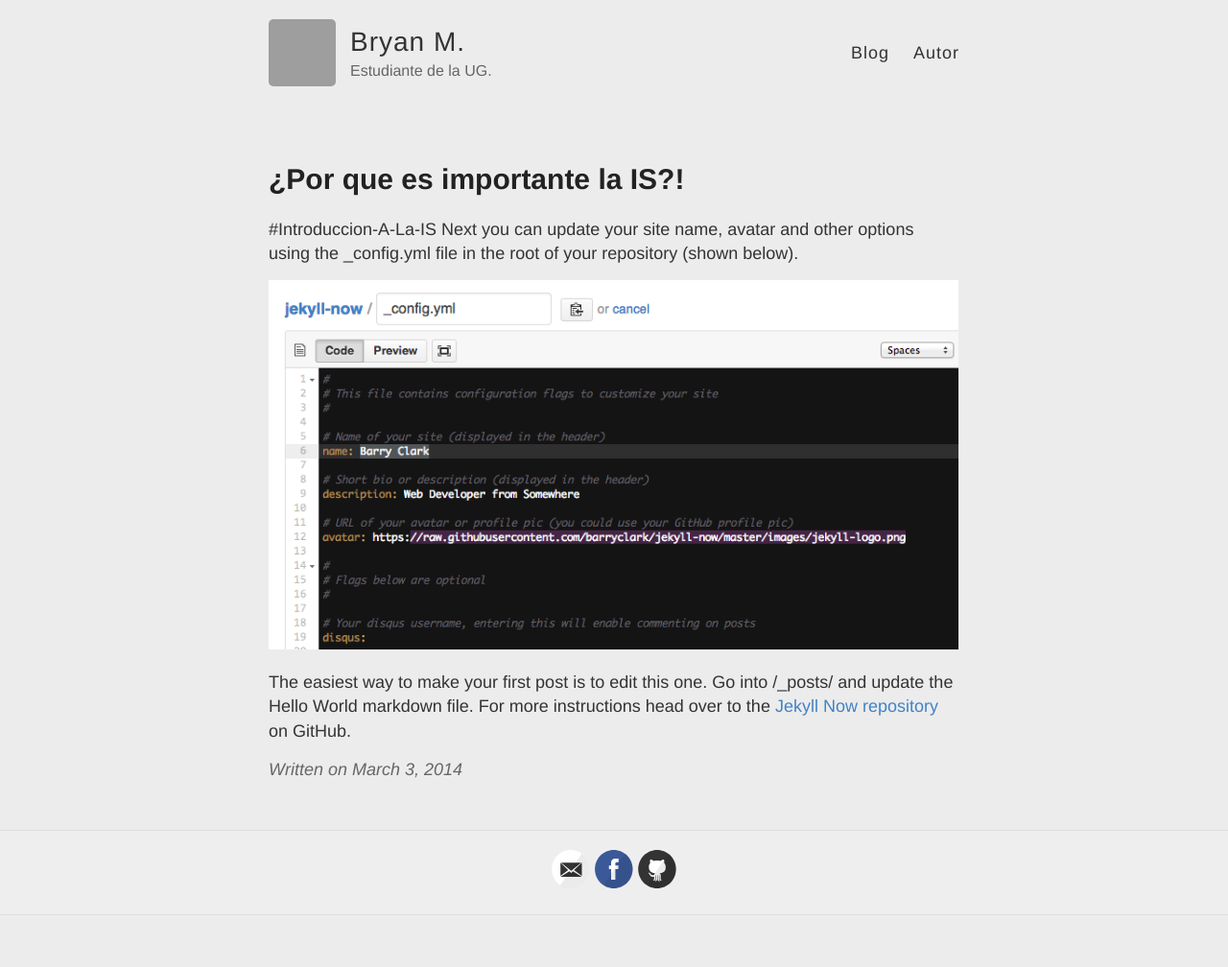
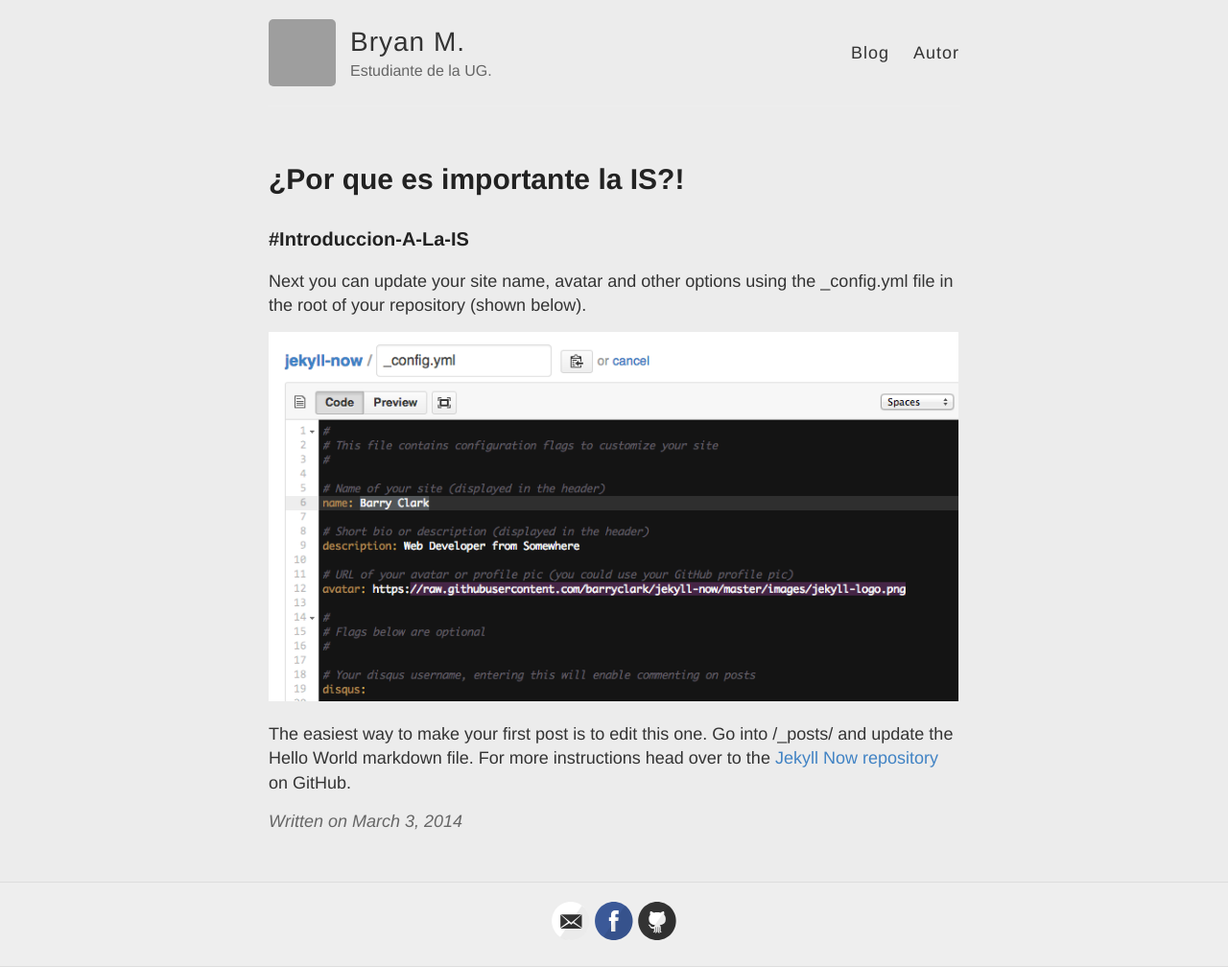
Before and after one commit to bryanjosemurillocamacho/bryanjosemurillocamacho.github.io, a Jekyll site: the page built from _posts/2014-3-3-Hello-World.md, in a window 1280 px wide. Shown: the whole page at 96% size. Built offline with Jekyll 4.4.1, drawn with Linux system fonts in a browser that asks for light colours; before the commit the page ends 954 px from its top, so only the background shows below that; grey boxes are pictures that could not be loaded.

```diff
--- a/_posts/2014-3-3-Hello-World.md
+++ b/_posts/2014-3-3-Hello-World.md
@@ -3,7 +3,7 @@ layout: post
 title: ¿Por que es importante la IS?!
 ---
 
-#Introduccion-A-La-IS Next you can update your site name, avatar and other options using the _config.yml file in the root of your repository (shown below).
+<h3>#Introduccion-A-La-IS</h3> Next you can update your site name, avatar and other options using the _config.yml file in the root of your repository (shown below).
 
 ![_config.yml]({{ site.baseurl }}/images/config.png)
 
```
